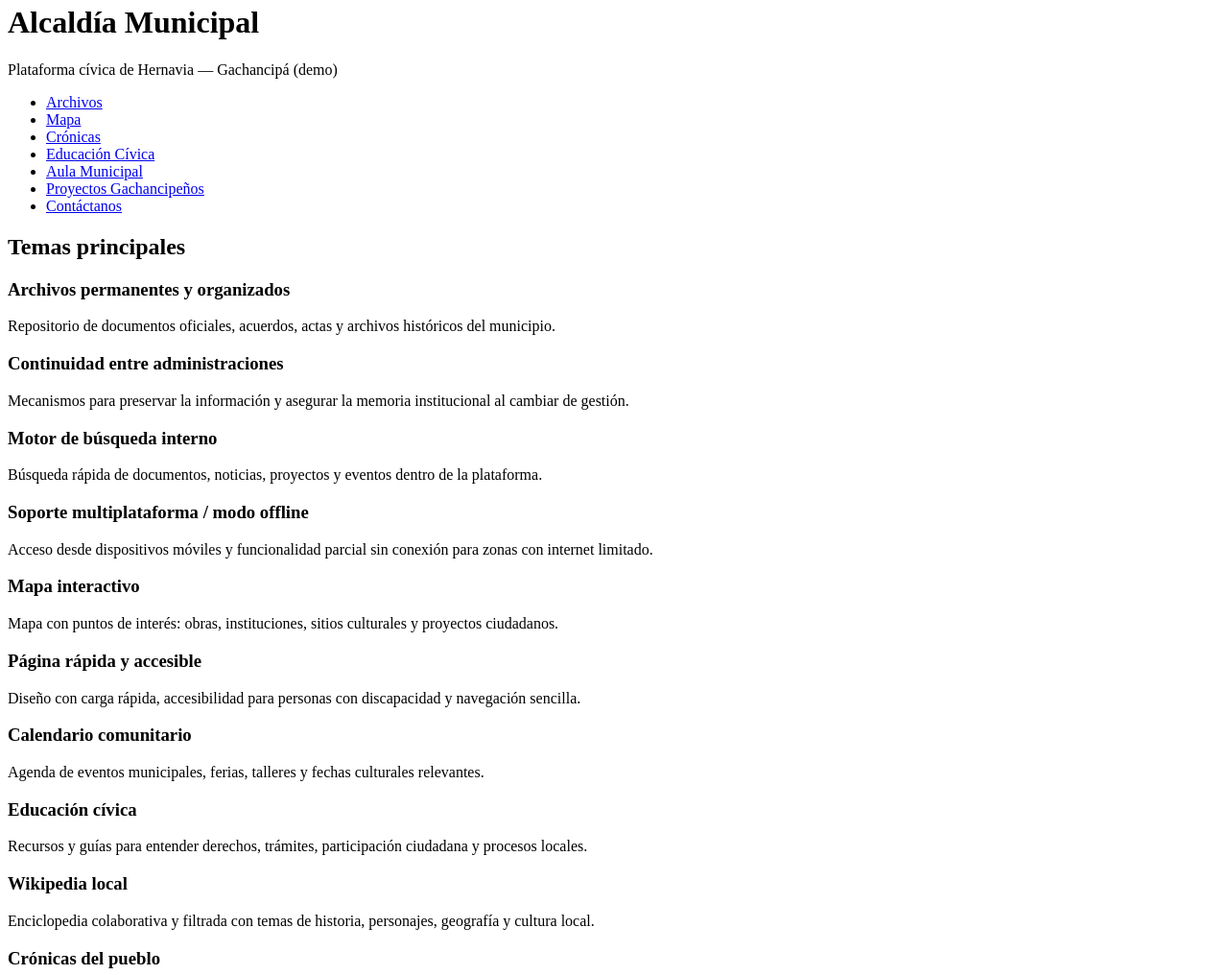
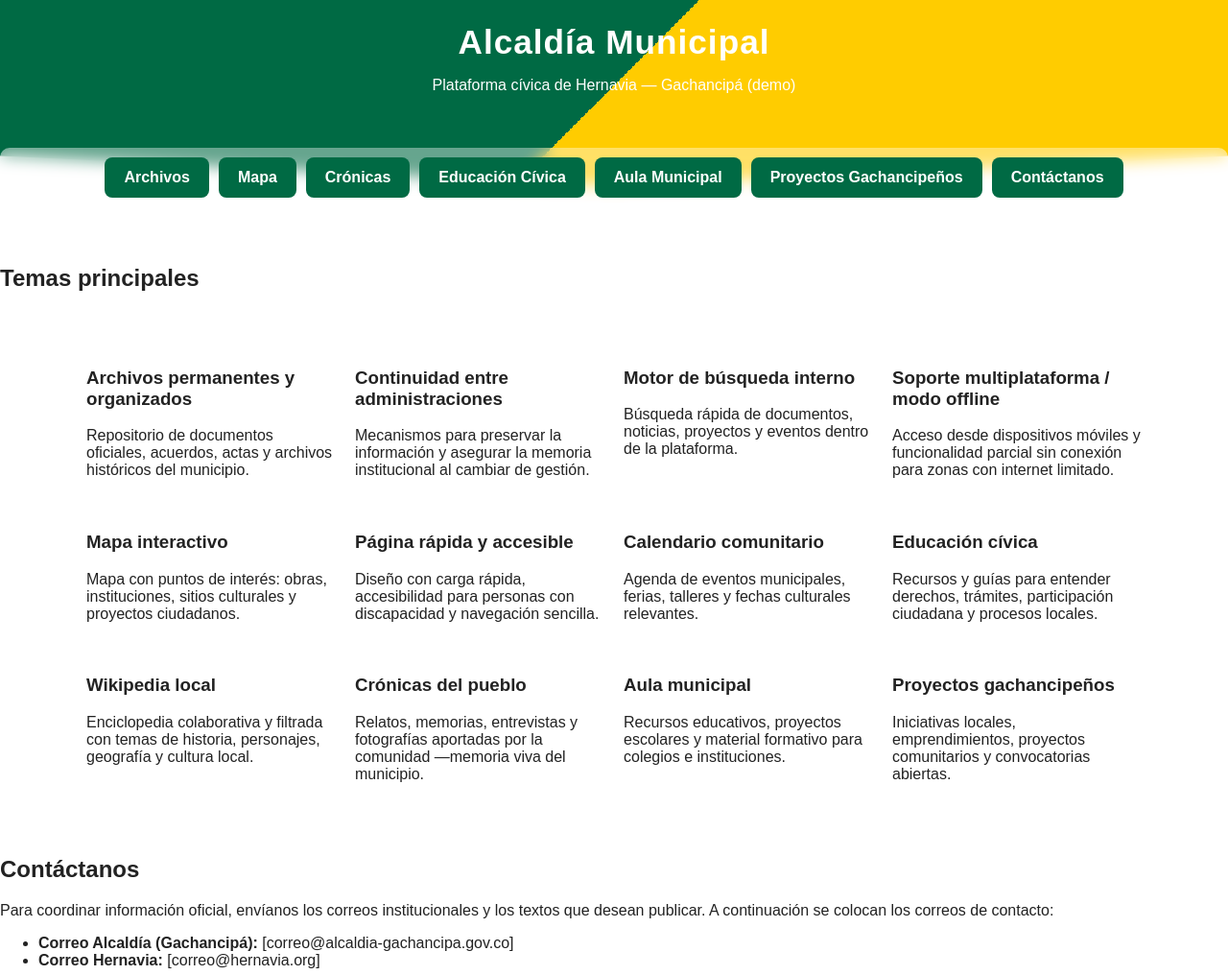
Before and after one commit to Hernavia/gachancipa-digital, a plain HTML site: page index.html in a window 1280 px wide. Shown: the part 16-1032 px from the top of the page at 96% size. Drawn offline with Linux system fonts and the light colour scheme.

Commit message:
Update index.html

```diff
--- a/index.html
+++ b/index.html
@@ -5,6 +5,7 @@
   <meta name="viewport" content="width=device-width,initial-scale=1" />
   <title>Hernavia — Plataforma Cívica (demo)</title>
   <meta name="description" content="Plataforma cívica de Gachancipá — demo. Archivos, memoria, participación y educación cívica." />
+  <link rel="stylesheet" href="style.css" />
 </head>
 <body>
   <header role="banner" aria-label="Encabezado principal">
@@ -12,24 +13,21 @@
     <p id="subtitulo">Plataforma cívica de Hernavia — Gachancipá (demo)</p>
   </header>
 
-  <nav aria-label="Navegación principal">
-    <ul>
-      <li><a href="#archivos">Archivos</a></li>
-      <li><a href="#mapa">Mapa</a></li>
-      <li><a href="#cronicas">Crónicas</a></li>
-      <li><a href="#educacion">Educación Cívica</a></li>
-      <li><a href="#aula">Aula Municipal</a></li>
-      <li><a href="#proyectos">Proyectos Gachancipeños</a></li>
-      <li><a href="#contacto">Contáctanos</a></li>
-    </ul>
+  <nav class="navbar" aria-label="Navegación principal">
+    <a href="#archivos">Archivos</a>
+    <a href="#mapa">Mapa</a>
+    <a href="#cronicas">Crónicas</a>
+    <a href="#educacion">Educación Cívica</a>
+    <a href="#aula">Aula Municipal</a>
+    <a href="#proyectos">Proyectos Gachancipeños</a>
+    <a href="#contacto">Contáctanos</a>
   </nav>
 
   <main role="main">
     <section id="temas" aria-labelledby="temas-titulo">
       <h2 id="temas-titulo">Temas principales</h2>
 
-      <div id="cuadros">
-        <!-- Cada artículo representa un cuadro/tema -->
+      <div id="cuadros" class="section-grid">
         <article class="cuadro" id="archivos" aria-labelledby="archivos-titulo">
           <h3 id="archivos-titulo">Archivos permanentes y organizados</h3>
           <p>Repositorio de documentos oficiales, acuerdos, actas y archivos históricos del municipio.</p>
@@ -101,21 +99,20 @@
           <strong>Correo Alcaldía (Gachancipá):</strong>
           <span id="email-gachancipa">[correo@alcaldia-gachancipa.gov.co]</span>
         </li>
-
         <li>
-          <strong>Correo Hernavia (Creadores de la web):</strong>
-          <!-- Deja espacio para que agreguen el correo -->
+          <strong>Correo Hernavia:</strong>
           <span id="email-hernavia">[correo@hernavia.org]</span>
         </li>
       </ul>
-
-      <p>También puedes incluir teléfono, dirección de alcaldía o formulario de contacto en esta sección cuando decidan hacerlo.</p>
     </section>
   </main>
 
   <footer role="contentinfo" aria-label="Pie de página">
     <p>© <span id="anio">2025</span> Hernavia — Plataforma cívica de Gachancipá (demo).</p>
-    <p>Proyecto en fase de propuesta. Pendiente oficialización y aportes de la Alcaldía Municipal.</p>
   </footer>
+
+  <script>
+    document.getElementById("anio").textContent = new Date().getFullYear();
+  </script>
 </body>
 </html>
```
